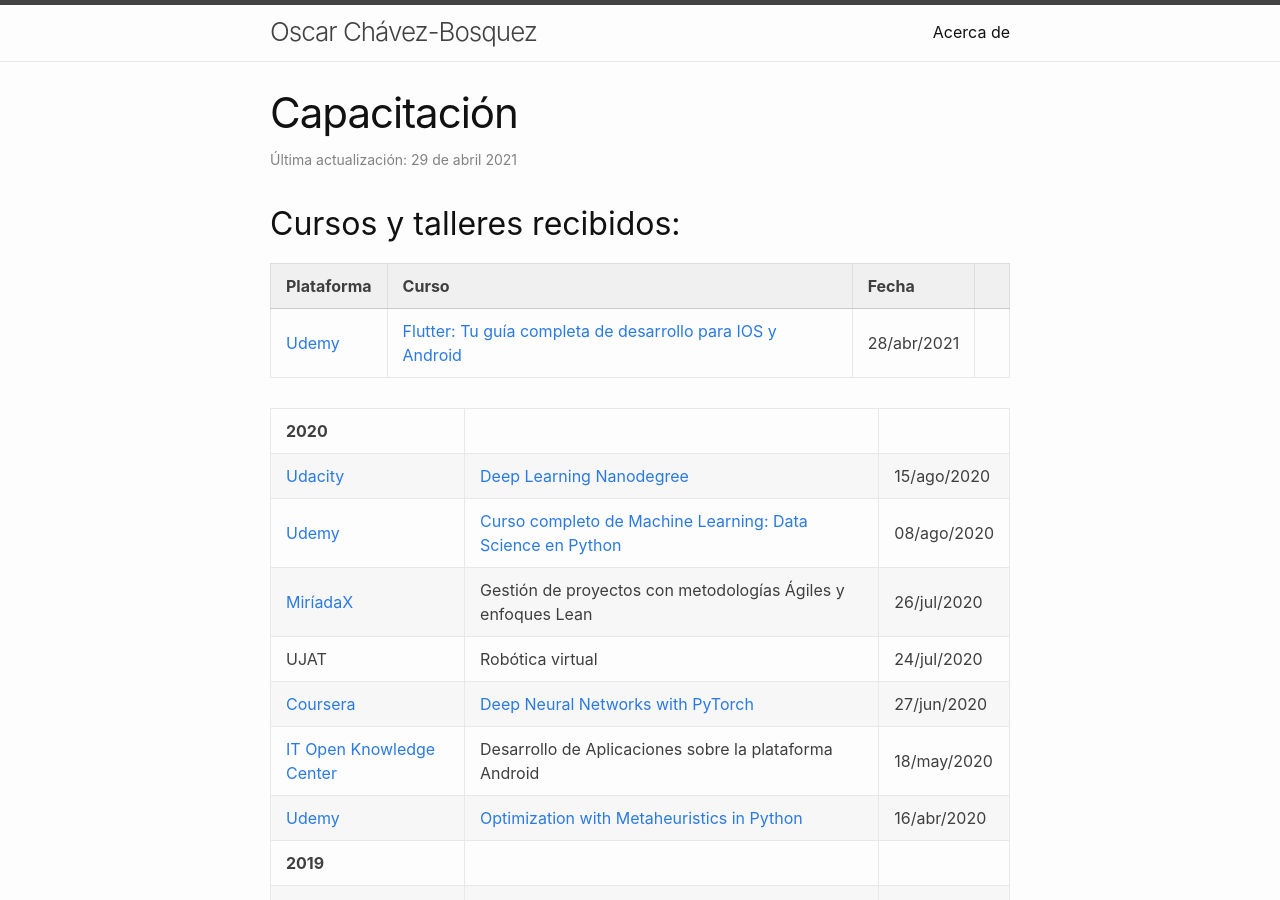
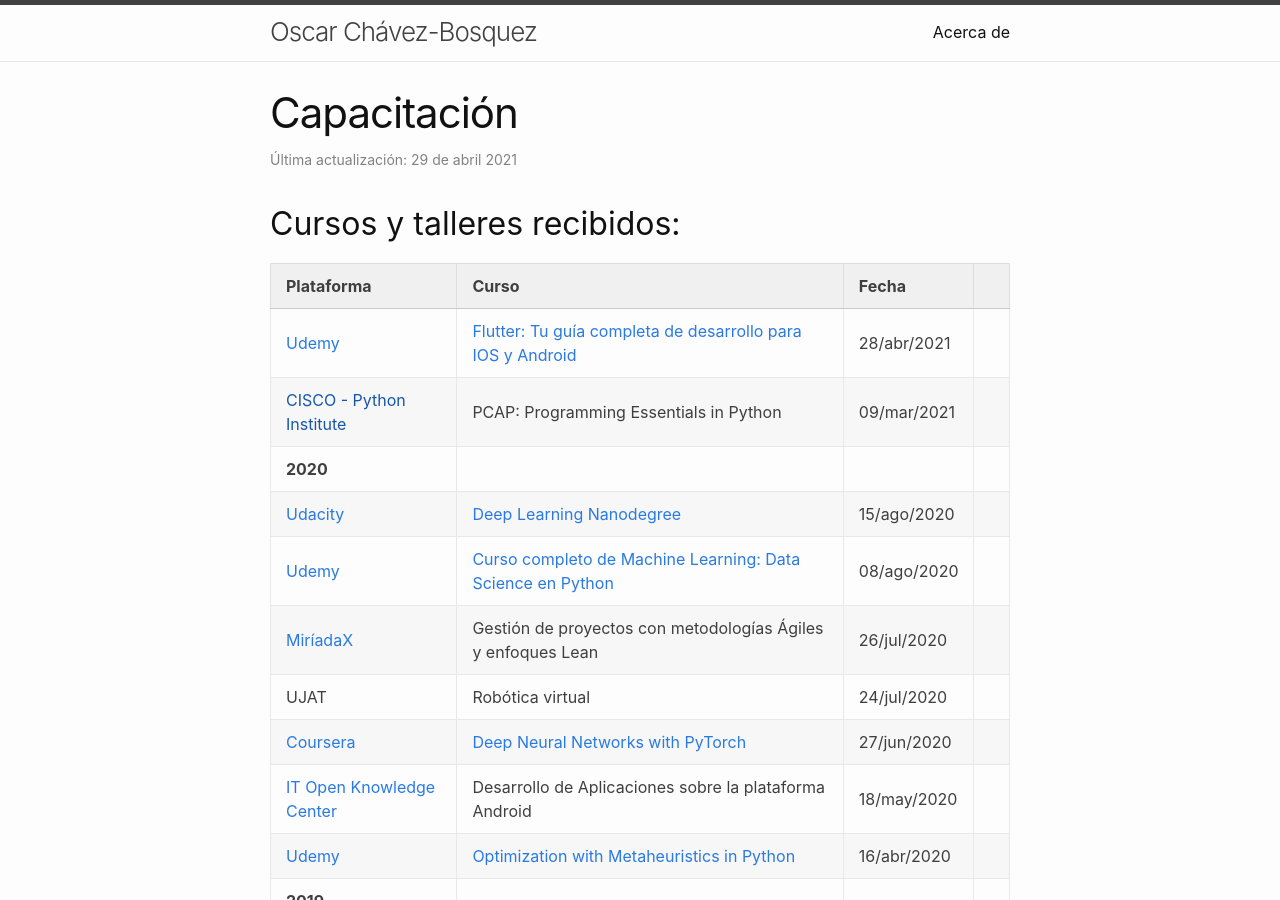
Before and after one commit to chavezbosquez/chavezbosquez.github.io, a Jekyll site: the page built from personal/cursos.markdown, in a window 1280 px wide and 900 px high. Built offline with Jekyll 4.4.1, drawn with Linux system fonts in a browser that asks for light colours.

Commit message:
Capacitación recibida

```diff
--- a/personal/cursos.markdown
+++ b/personal/cursos.markdown
@@ -3,7 +3,7 @@ layout   : page
 title    : Capacitación
 categoria: personal
 date     : 2021-04-29 09:10:00 -0600
-#  Capacitación recibida
+# Capacitación recibida
 ---
 
 ## Cursos y talleres recibidos:
@@ -11,7 +11,7 @@ date     : 2021-04-29 09:10:00 -0600
 | Plataforma | Curso | Fecha |
 | --- | --- | ---|
 | [Udemy](https://www.udemy.com/course/flutter-ios-android-fernando-herrera/){:target="_blank"} | [Flutter: Tu guía completa de desarrollo para IOS y Android](https://www.udemy.com/certificate/UC-66829eb6-326c-441d-a5ea-2b76cf2596d2/){:target="_blank"} | 28/abr/2021 |<!-- 34 h-->
-
+| [CISCO - Python Institute]() | PCAP: Programming Essentials in Python | 09/mar/2021 |<!-- 60 h -->
 | **2020** | | |
 | [Udacity](https://www.udacity.com) | [Deep Learning Nanodegree](https://confirm.udacity.com/ZEJDPWTP) | 15/ago/2020 |
 | [Udemy](https://www.udemy.com) | [Curso completo de Machine Learning: Data Science en Python](https://www.udemy.com/certificate/UC-852c1c12-794e-4e5a-9747-c473a5260b3e/) | 08/ago/2020 |
```
